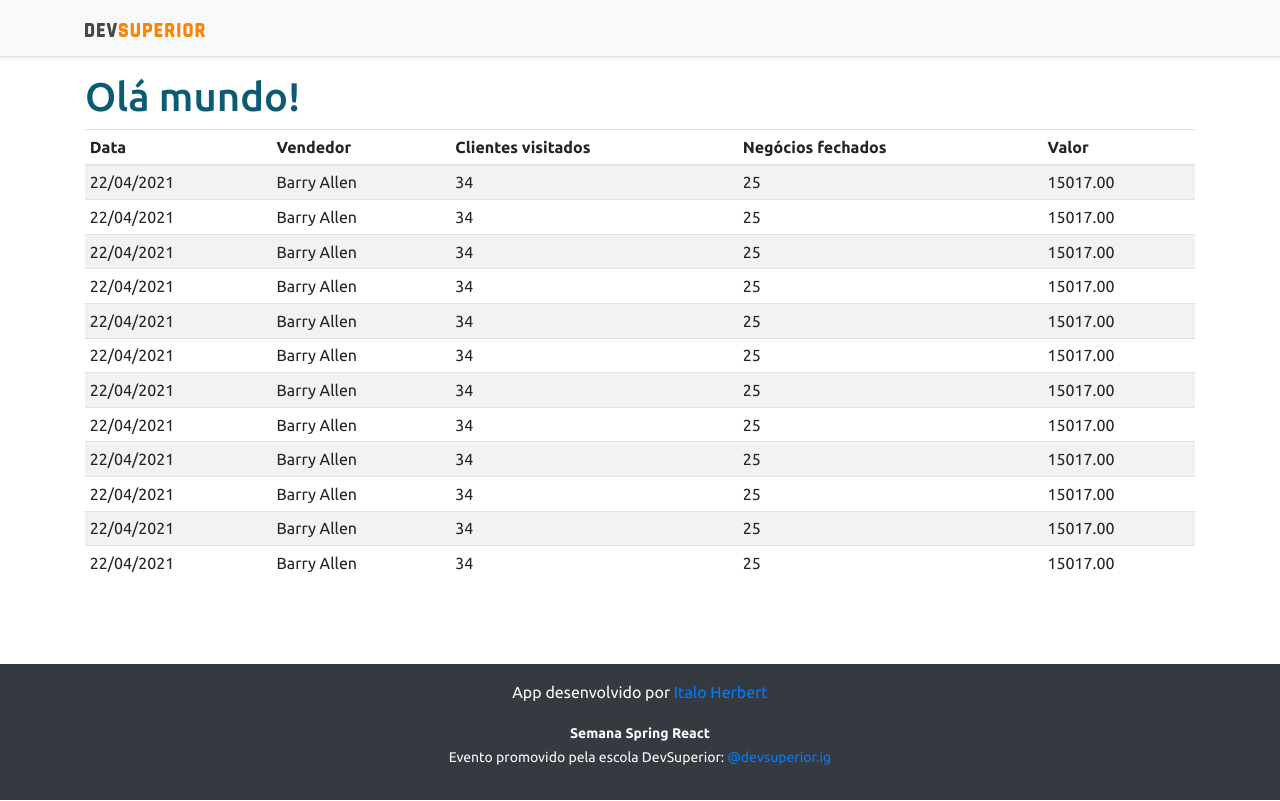
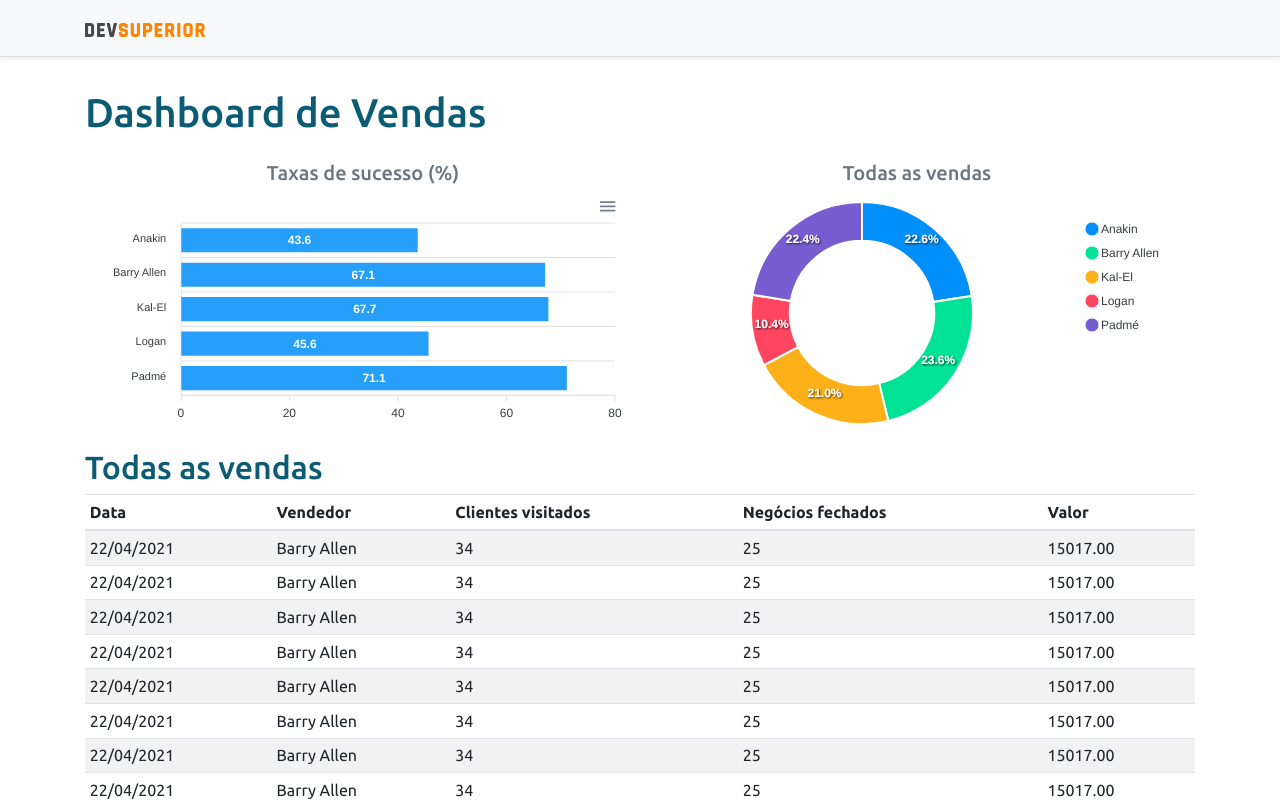
Before and after one commit to italohsgomes/projeto-sds3, a React (Create React App) app in the folder frontend/: page / in a window 1280 px wide. Shown: the top 801 px of the page. Built offline with nearby package versions, Linux system fonts and the light colour scheme.

Commit message:
Static charts

```diff
--- a/frontend/package.json
+++ b/frontend/package.json
@@ -12,10 +12,12 @@
     "@types/node": "^12.0.0",
     "@types/react": "^17.0.0",
     "@types/react-dom": "^17.0.0",
+    "apexcharts": "^3.26.1",
     "bootstrap": "^4.6.0",
     "jquery": "1.9.1",
     "popper.js": "^1.16.1",
     "react": "^17.0.2",
+    "react-apexcharts": "^1.3.9",
     "react-dom": "^17.0.2",
     "react-scripts": "4.0.3",
     "typescript": "^4.1.2",
--- a/frontend/src/App.tsx
+++ b/frontend/src/App.tsx
@@ -1,13 +1,33 @@
 import NavBar from "components/NavBar";
 import Footer from "components/Footer";
 import DataTable from "components/DataTable";
+import BarChart from "components/BarChart";
+import DonutChart from "components/DonutChart";
 
 function App() {
   return (
     <>
+
       <NavBar></NavBar>
       <div className="container">
-        <h1 className="text-primary">Olá mundo!</h1>
+        <h1 className="text-primary py-3">Dashboard de Vendas</h1>
+
+        <div className="row px-3">
+          <div className="col-sm-6">
+            <h5 className="text-center text-secondary">Taxas de sucesso (%)</h5>
+            <BarChart></BarChart>
+          </div>
+
+          <div className="col-sm-6">
+            <h5 className="text-center text-secondary">Todas as vendas</h5>
+            <DonutChart/>
+          </div>
+        </div>
+
+        <div>
+          <h2 className="text-primary">Todas as vendas</h2>
+        </div>
+
         <DataTable></DataTable>
       </div>
       <Footer></Footer>
--- /dev/null
+++ b/frontend/src/components/BarChart/index.tsx
@@ -0,0 +1,36 @@
+import Chart from 'react-apexcharts';
+
+const BarChart = () => {
+
+    const optionsLocal = {
+        plotOptions: {
+            bar: {
+                horizontal: true,
+            }
+        },
+    };
+
+    const mockData = {
+        labels: {
+            categories: ['Anakin', 'Barry Allen', 'Kal-El', 'Logan', 'Padmé']
+        },
+        series: [
+            {
+                name: "% Sucesso",
+                data: [43.6, 67.1, 67.7, 45.6, 71.1]
+            }
+        ]
+    };
+
+    return (
+        <Chart
+            options={{...optionsLocal, xaxis:mockData.labels}}
+            series={ mockData.series }
+            type="bar"
+            height="240"
+        />
+    );
+}
+
+
+export default BarChart;
--- /dev/null
+++ b/frontend/src/components/DonutChart/index.tsx
@@ -0,0 +1,27 @@
+import Chart from 'react-apexcharts';
+
+const DonutChart = () => {
+
+    const mockData = {
+        series: [477138, 499928, 444867, 220426, 473088],
+        labels: ['Anakin', 'Barry Allen', 'Kal-El', 'Logan', 'Padmé']
+    }
+
+    const optionsLocal = {
+        legend: {
+            show: true
+        }
+    }
+
+    return (
+        <Chart
+            options={{...optionsLocal, labels:mockData.labels}}
+            series={ mockData.series }
+            type="donut"
+            height="240"
+        />
+    );
+}
+
+
+export default DonutChart;
```
Also changed, not shown: 1 other file (tests, documents, lock files or other folders).
